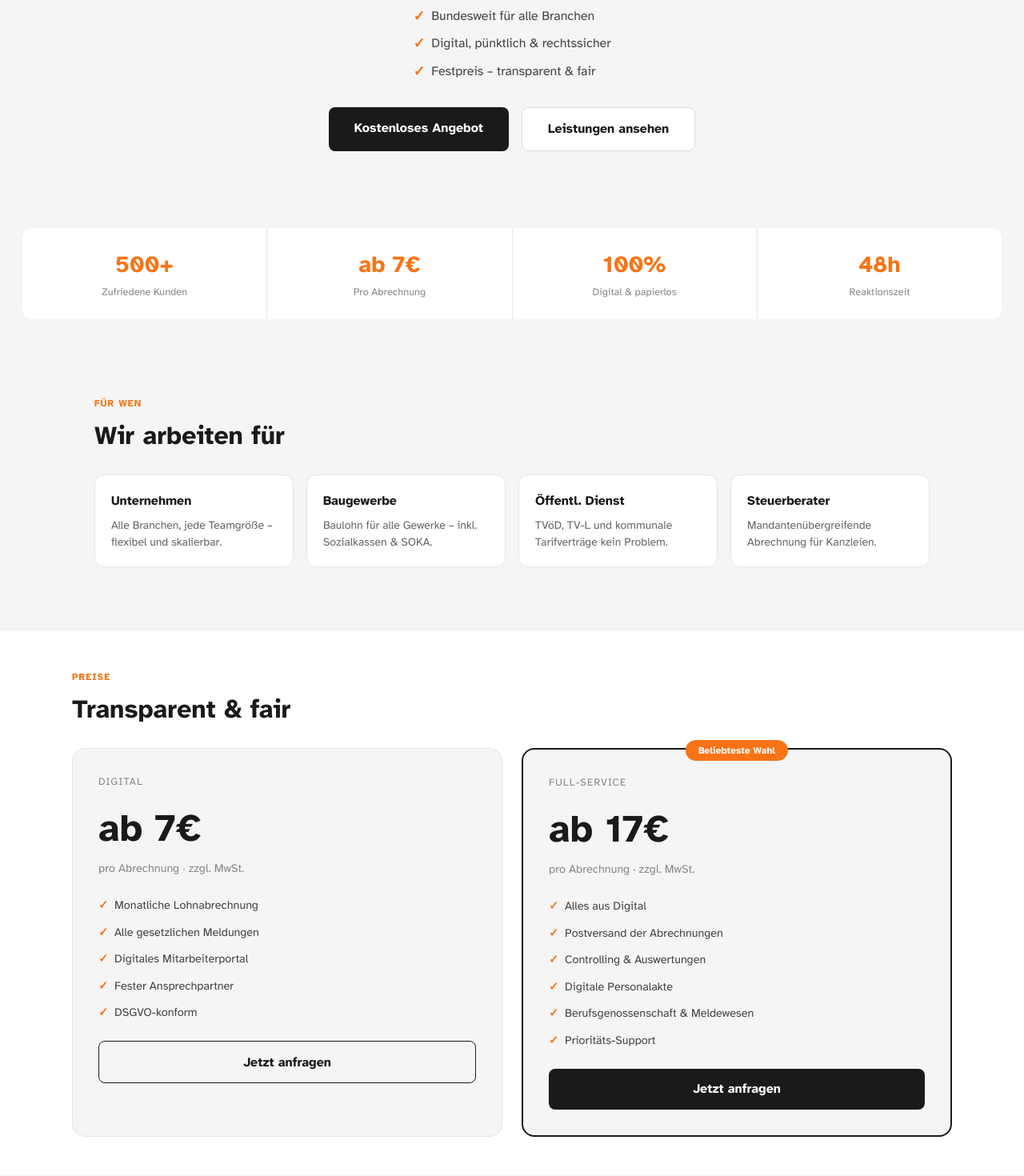
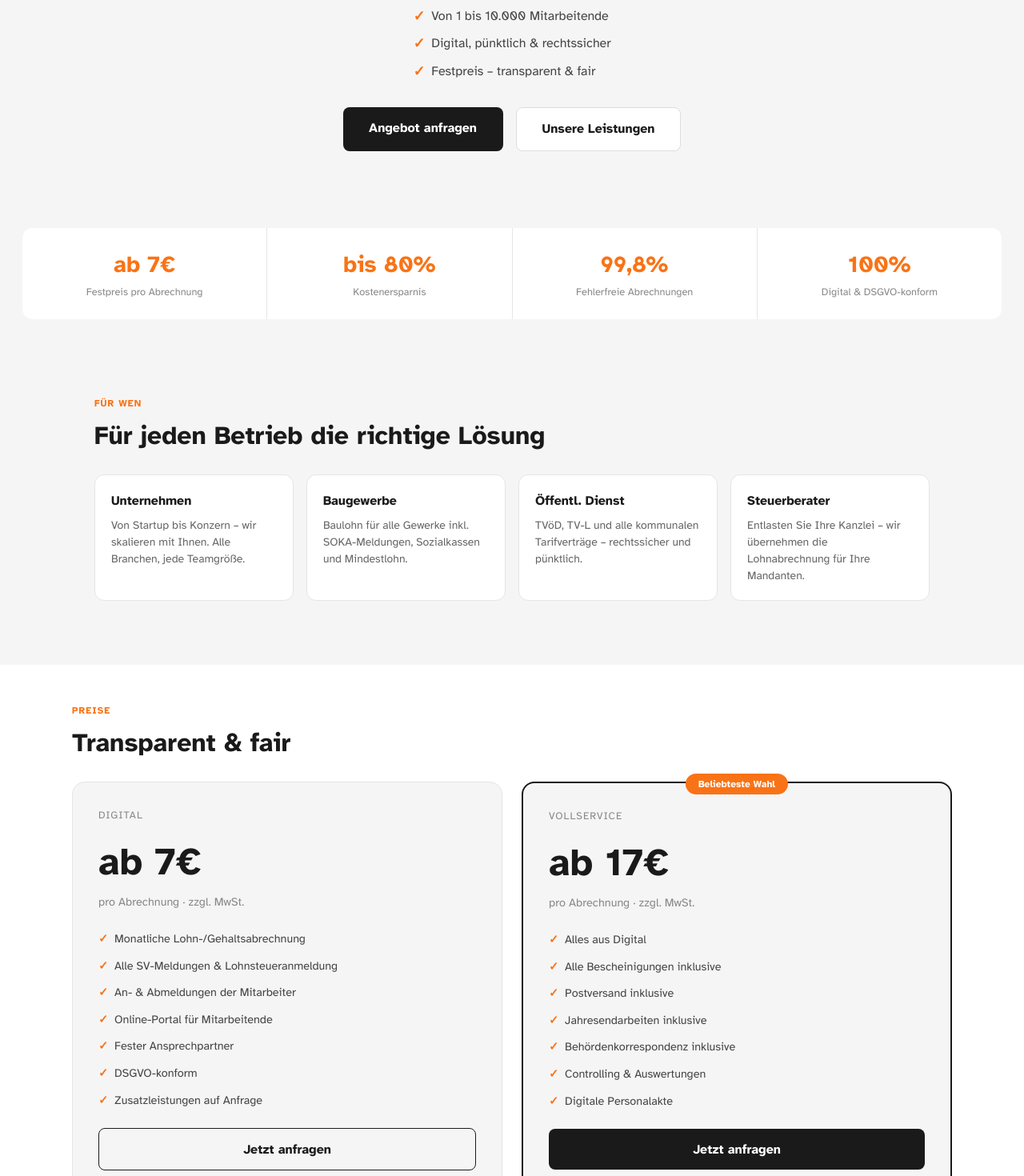
Before and after one commit to 089-andreas/l0hn-de, a Next.js app: page / in a window 1280 px wide. Shown: the part 520-1990 px from the top of the page at 80% size. Built offline with nearby package versions, Linux system fonts and the light colour scheme.

Commit message:
preise, hero und inhalte optimiert

```diff
--- a/app/page.tsx
+++ b/app/page.tsx
@@ -38,7 +38,7 @@ export default function Home() {
 <ul style={{ listStyle: 'none', display: 'inline-flex', flexDirection: 'column', alignItems: 'flex-start', gap: '0.5rem', marginBottom: '2rem', textAlign: 'left' }}>
   {[
     'Persönlicher Ansprechpartner',
-    'Bundesweit für alle Branchen',
+'Von 1 bis 10.000 Mitarbeitende',
 'Digital, pünktlich & rechtssicher',
 'Festpreis – transparent & fair',
   ].map(punkt => (
@@ -48,18 +48,17 @@ export default function Home() {
   ))}
 </ul>
 <div style={{ display: 'flex', gap: '1rem', justifyContent: 'center', flexWrap: 'wrap' }}>
-  <a href="#kontakt" style={{ background: '#1a1a1a', color: '#fff', padding: '0.9rem 2rem', borderRadius: '8px', textDecoration: 'none', fontWeight: 700, fontSize: '1rem' }}>Kostenloses Angebot</a>
-  <a href="#leistungen" style={{ background: '#fff', color: '#1a1a1a', padding: '0.9rem 2rem', borderRadius: '8px', textDecoration: 'none', fontWeight: 700, fontSize: '1rem', border: '0.5px solid #ddd' }}>Leistungen ansehen</a>
-</div>
+<a href="#kontakt" style={{ background: '#1a1a1a', color: '#fff', padding: '0.9rem 2rem', borderRadius: '8px', textDecoration: 'none', fontWeight: 700, fontSize: '1rem', minWidth: '200px', textAlign: 'center' }}>Angebot anfragen</a>
+<a href="#leistungen" style={{ background: '#fff', color: '#1a1a1a', padding: '0.9rem 2rem', borderRadius: '8px', textDecoration: 'none', fontWeight: 700, fontSize: '1rem', border: '0.5px solid #ddd', minWidth: '200px', textAlign: 'center' }}>Unsere Leistungen</a></div>
       </section>
 
       {/* Kennzahlen */}
       <section className="stats" style={{ display: 'grid', gridTemplateColumns: 'repeat(4, 1fr)', gap: '1px', background: '#e5e5e5', margin: '3rem 1.75rem', borderRadius: '12px', overflow: 'hidden' }}>
         {[
-          { zahl: '500+', label: 'Zufriedene Kunden' },
-          { zahl: 'ab 7€', label: 'Pro Abrechnung' },
-          { zahl: '100%', label: 'Digital & papierlos' },
-          { zahl: '48h', label: 'Reaktionszeit' },
+  { zahl: 'ab 7€', label: 'Festpreis pro Abrechnung' },
+{ zahl: 'bis 80%', label: 'Kostenersparnis' },
+{ zahl: '99,8%', label: 'Fehlerfreie Abrechnungen' },
+{ zahl: '100%', label: 'Digital & DSGVO-konform' },
         ].map((item) => (
           <div key={item.label} style={{ background: '#fff', padding: '1.5rem', textAlign: 'center' }}>
             <div style={{ fontSize: '1.8rem', fontWeight: 700, color: '#F97316' }}>{item.zahl}</div>
@@ -71,13 +70,13 @@ export default function Home() {
       {/* Für wen */}
       <section id="kunden" className="section" style={{ padding: '3rem 1.75rem', maxWidth: '1100px', margin: '0 auto' }}>
   <div style={{ fontSize: '0.75rem', fontWeight: 700, textTransform: 'uppercase', letterSpacing: '1px', color: '#F97316', marginBottom: '0.5rem' }}>Für wen</div>
-        <h2 style={{ fontSize: '2rem', fontWeight: 700, marginBottom: '1.5rem', color: '#1a1a1a' }}>Wir arbeiten für</h2>
+<h2 style={{ fontSize: '2rem', fontWeight: 700, marginBottom: '1.5rem', color: '#1a1a1a' }}>Für jeden Betrieb die richtige Lösung</h2>
 <div className="grid4" style={{ display: 'grid', gridTemplateColumns: 'repeat(4, 1fr)', gap: '1rem' }}>
   {[
-            { titel: 'Unternehmen', text: 'Alle Branchen, jede Teamgröße – flexibel und skalierbar.' },
-            { titel: 'Baugewerbe', text: 'Baulohn für alle Gewerke – inkl. Sozialkassen & SOKA.' },
-            { titel: 'Öffentl. Dienst', text: 'TVöD, TV-L und kommunale Tarifverträge kein Problem.' },
-            { titel: 'Steuerberater', text: 'Mandantenübergreifende Abrechnung für Kanzleien.' },
+    { titel: 'Unternehmen', text: 'Von Startup bis Konzern – wir skalieren mit Ihnen. Alle Branchen, jede Teamgröße.' },
+    { titel: 'Baugewerbe', text: 'Baulohn für alle Gewerke inkl. SOKA-Meldungen, Sozialkassen und Mindestlohn.' },
+    { titel: 'Öffentl. Dienst', text: 'TVöD, TV-L und alle kommunalen Tarifverträge – rechtssicher und pünktlich.' },
+    { titel: 'Steuerberater', text: 'Entlasten Sie Ihre Kanzlei – wir übernehmen die Lohnabrechnung für Ihre Mandanten.' },
   ].map((item) => (
             <div key={item.titel} style={{ background: '#fff', border: '0.5px solid #e5e5e5', borderRadius: '12px', padding: '1.25rem' }}>
               <h3 style={{ fontSize: '1rem', fontWeight: 700, marginBottom: '0.5rem', color: '#1a1a1a' }}>{item.titel}</h3>
@@ -92,15 +91,25 @@ export default function Home() {
   <div style={{ maxWidth: '1100px', margin: '0 auto' }}>
     <div style={{ fontSize: '0.75rem', fontWeight: 700, textTransform: 'uppercase', letterSpacing: '1px', color: '#F97316', marginBottom: '0.5rem' }}>Preise</div>
     <h2 style={{ fontSize: '2rem', fontWeight: 700, marginBottom: '1.5rem', color: '#1a1a1a' }}>Transparent & fair</h2>
-          <div className="preise-grid" style={{ display: 'grid', gridTemplateColumns: '1fr 1fr', gap: '1.5rem' }}>
-            <div style={{ background: '#f5f5f5', border: '0.5px solid #e5e5e5', borderRadius: '16px', padding: '2rem' }}>
+    <div className="preise-grid" style={{ display: 'grid', gridTemplateColumns: '1fr 1fr', gap: '1.5rem', alignItems: 'stretch' }}>
+
+      {/* Digital */}
+      <div style={{ background: '#f5f5f5', border: '0.5px solid #e5e5e5', borderRadius: '16px', padding: '2rem', display: 'flex', flexDirection: 'column' }}>
         <div style={{ fontSize: '0.8rem', color: '#888', textTransform: 'uppercase', letterSpacing: '1px', marginBottom: '0.75rem' }}>Digital</div>
         <div style={{ fontSize: '3rem', fontWeight: 700, color: '#1a1a1a', marginBottom: '0.25rem' }}>ab 7€</div>
         <div style={{ fontSize: '0.9rem', color: '#888', marginBottom: '1.5rem' }}>pro Abrechnung · zzgl. MwSt.</div>
-              <ul style={{ listStyle: 'none', display: 'flex', flexDirection: 'column', gap: '0.75rem' }}>
-                {['Monatliche Lohnabrechnung', 'Alle gesetzlichen Meldungen', 'Digitales Mitarbeiterportal', 'Fester Ansprechpartner', 'DSGVO-konform'].map(f => (
+        <ul style={{ listStyle: 'none', display: 'flex', flexDirection: 'column', gap: '0.75rem', flex: 1 }}>
+          {[
+            'Monatliche Lohn-/Gehaltsabrechnung',
+            'Alle SV-Meldungen & Lohnsteueranmeldung',
+            'An- & Abmeldungen der Mitarbeiter',
+            'Online-Portal für Mitarbeitende',
+            'Fester Ansprechpartner',
+            'DSGVO-konform',
+            'Zusatzleistungen auf Anfrage',
+          ].map(f => (
             <li key={f} style={{ display: 'flex', gap: '0.5rem', fontSize: '0.9rem', color: '#444' }}>
-                    <span style={{ color: '#F97316', fontWeight: 700 }}>✓</span> {f}
+              <span style={{ color: '#F97316', fontWeight: 700, flexShrink: 0 }}>✓</span> {f}
             </li>
           ))}
         </ul>
@@ -108,15 +117,25 @@ export default function Home() {
           Jetzt anfragen
         </a>
       </div>
-            <div style={{ background: '#f5f5f5', border: '2px solid #1a1a1a', borderRadius: '16px', padding: '2rem', position: 'relative' }}>
+
+      {/* Vollservice */}
+      <div style={{ background: '#f5f5f5', border: '2px solid #1a1a1a', borderRadius: '16px', padding: '2rem', position: 'relative', display: 'flex', flexDirection: 'column' }}>
         <div style={{ position: 'absolute', top: '-12px', left: '50%', transform: 'translateX(-50%)', background: '#F97316', color: '#fff', padding: '0.25rem 1rem', borderRadius: '20px', fontSize: '0.75rem', fontWeight: 700, whiteSpace: 'nowrap' }}>Beliebteste Wahl</div>
-              <div style={{ fontSize: '0.8rem', color: '#888', textTransform: 'uppercase', letterSpacing: '1px', marginBottom: '0.75rem' }}>Full-Service</div>
+        <div style={{ fontSize: '0.8rem', color: '#888', textTransform: 'uppercase', letterSpacing: '1px', marginBottom: '0.75rem' }}>Vollservice</div>
         <div style={{ fontSize: '3rem', fontWeight: 700, color: '#1a1a1a', marginBottom: '0.25rem' }}>ab 17€</div>
         <div style={{ fontSize: '0.9rem', color: '#888', marginBottom: '1.5rem' }}>pro Abrechnung · zzgl. MwSt.</div>
-              <ul style={{ listStyle: 'none', display: 'flex', flexDirection: 'column', gap: '0.75rem' }}>
-                {['Alles aus Digital', 'Postversand der Abrechnungen', 'Controlling & Auswertungen', 'Digitale Personalakte', 'Berufsgenossenschaft & Meldewesen', 'Prioritäts-Support'].map(f => (
+        <ul style={{ listStyle: 'none', display: 'flex', flexDirection: 'column', gap: '0.75rem', flex: 1 }}>
+          {[
+            'Alles aus Digital',
+            'Alle Bescheinigungen inklusive',
+            'Postversand inklusive',
+            'Jahresendarbeiten inklusive',
+            'Behördenkorrespondenz inklusive',
+            'Controlling & Auswertungen',
+            'Digitale Personalakte',
+          ].map(f => (
             <li key={f} style={{ display: 'flex', gap: '0.5rem', fontSize: '0.9rem', color: '#444' }}>
-                    <span style={{ color: '#F97316', fontWeight: 700 }}>✓</span> {f}
+              <span style={{ color: '#F97316', fontWeight: 700, flexShrink: 0 }}>✓</span> {f}
             </li>
           ))}
         </ul>
@@ -124,6 +143,7 @@ export default function Home() {
           Jetzt anfragen
         </a>
       </div>
+
     </div>
   </div>
 </section>
```
Lines whose indentation alone changed are shown as unchanged.
